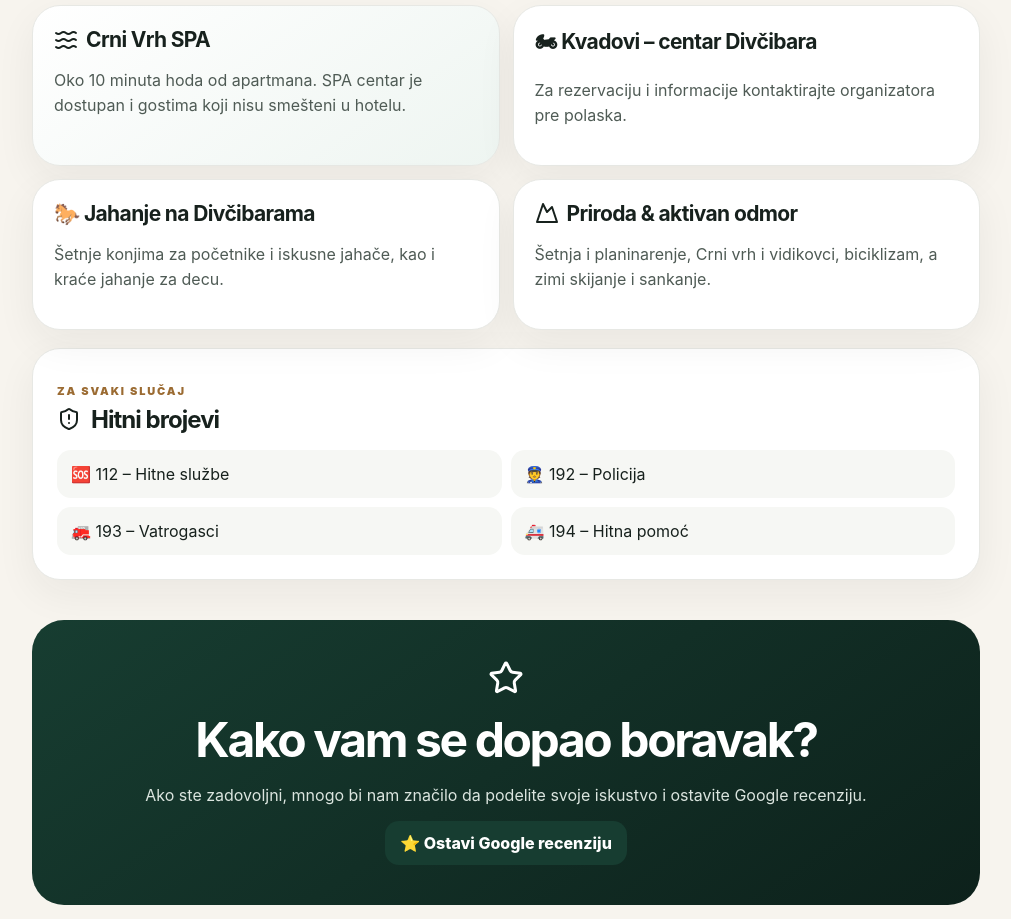
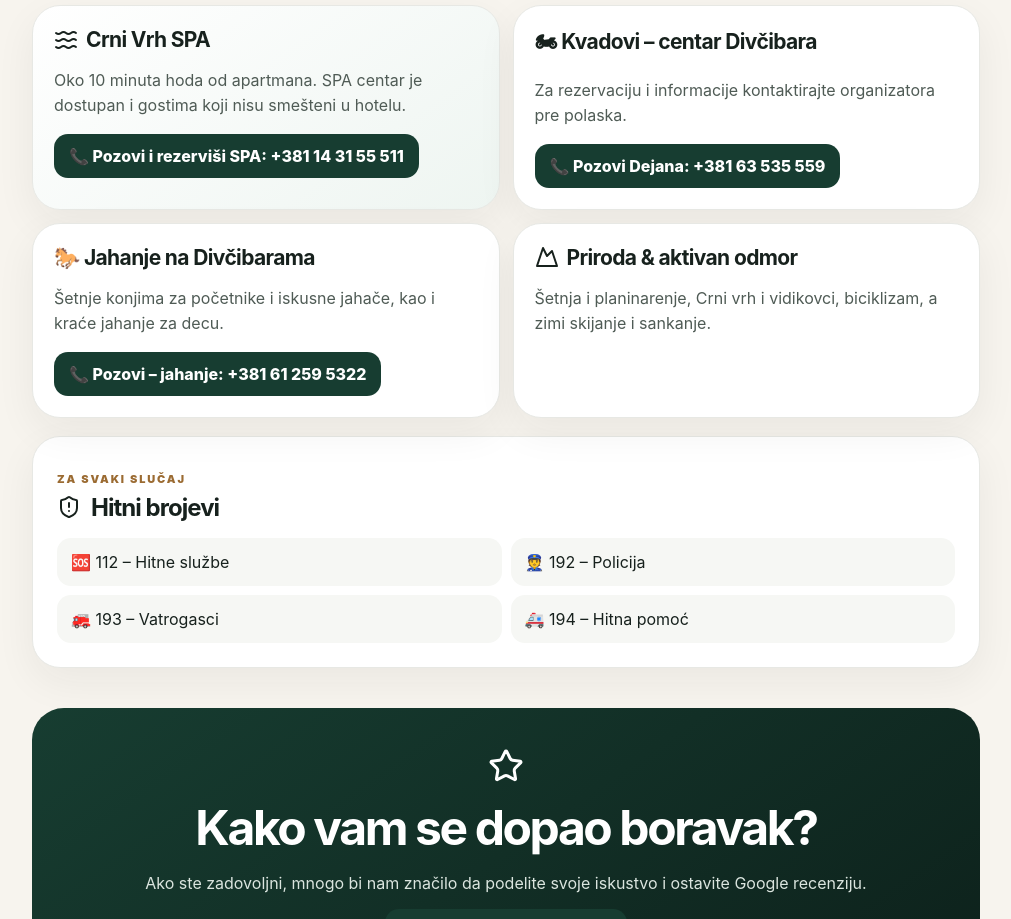
Before and after one commit to pocucapedja-debug/divcicasa-guest-guide, a Next.js app: page /dsr24 in a window 1280 px wide. Shown: the part 3960-4879 px from the top of the page, without its empty margins (134-1145 px from the left). Built offline with nearby package versions, Linux system fonts and the light colour scheme.

Commit message:
Add DSR24 activity contacts

```diff
--- a/app/dsr24/page.jsx
+++ b/app/dsr24/page.jsx
@@ -249,6 +249,13 @@ export default function dsr24Page() {
                 Oko 10 minuta hoda od apartmana. SPA centar je dostupan
                 i gostima koji nisu smešteni u hotelu.
               </p>
+
+<div className="actions">
+  <a className="smallBtn" href="tel:+381143155511">
+    📞 Pozovi i rezerviši SPA: +381 14 31 55 511
+  </a>
+</div>
+
             </article>
 
             <article className="mini">
@@ -257,6 +264,13 @@ export default function dsr24Page() {
                 Za rezervaciju i informacije kontaktirajte organizatora
                 pre polaska.
               </p>
+
+<div className="actions">
+  <a className="smallBtn" href="tel:+38163535559">
+    📞 Pozovi Dejana: +381 63 535 559
+  </a>
+</div>
+
             </article>
 
             <article className="mini">
@@ -265,6 +279,13 @@ export default function dsr24Page() {
                 Šetnje konjima za početnike i iskusne jahače, kao i kraće
                 jahanje za decu.
               </p>
+
+<div className="actions">
+  <a className="smallBtn" href="tel:+381612595322">
+    📞 Pozovi – jahanje: +381 61 259 5322
+  </a>
+</div>
+
             </article>
 
             <article className="mini">
```
